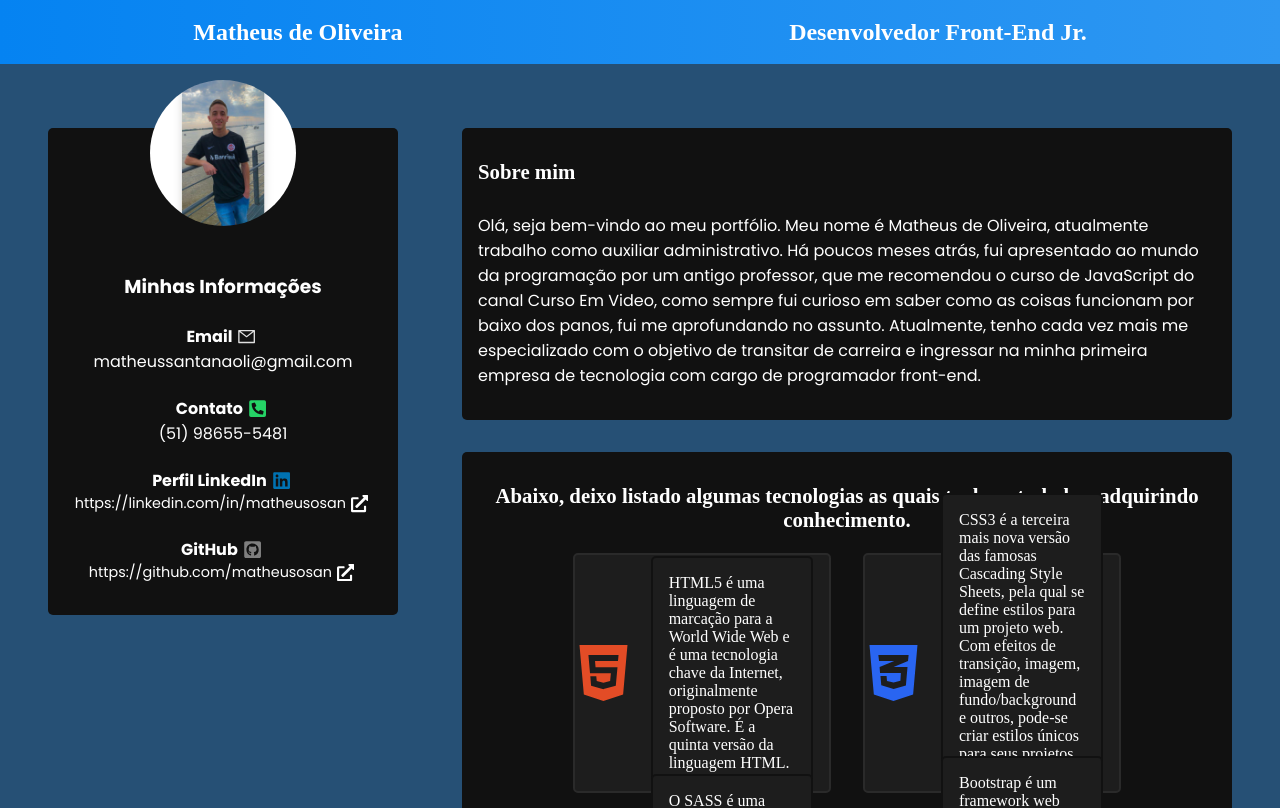
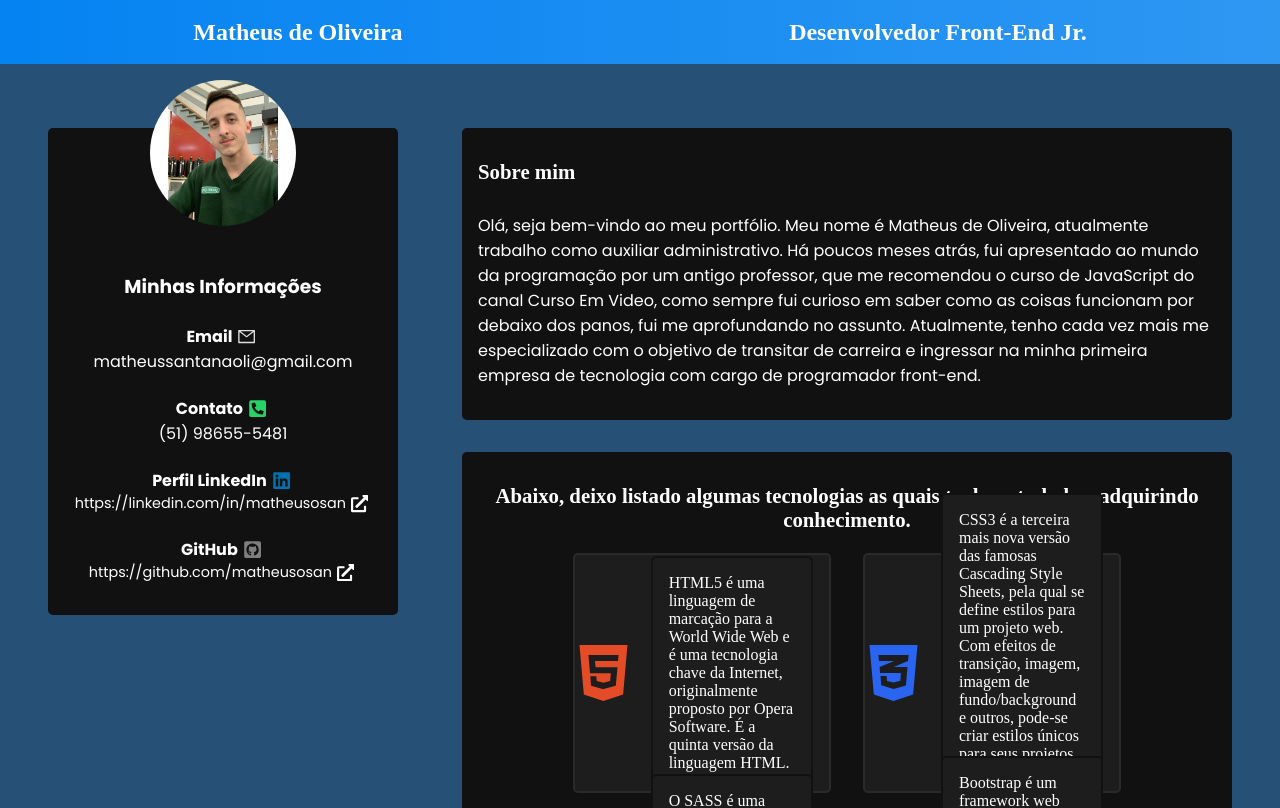
Before and after one commit to matheusosan/my-portfolio, a React (Create React App) app: page / in a window 1280 px wide. Shown: the top 808 px of the page. Built offline with nearby package versions, Linux system fonts and the light colour scheme.

Commit message:
Ajustei o conteúdo "sobre mim" e troquei a foto.

```diff
--- a/src/components/AboutMe.jsx
+++ b/src/components/AboutMe.jsx
@@ -1,13 +1,14 @@
 import React from "react";
 import "./aboutMe.css";
-import MyPhoto from "../images/eu.jpg";
+// import MyPhoto from "../images/eu.jpg";
+import Me from "../images/me.jpeg"
 import { FaPhoneSquareAlt, FaLinkedin, FaGithubSquare, FaExternalLinkAlt } from 'react-icons/fa'
 import { AiOutlineMail } from 'react-icons/ai'
 
 export const Div1 = (props) => {
   return (
       <aside id="about-me">
-        <img src={MyPhoto} alt="Minha Foto" id="eu" />
+        <img src={Me} alt="Minha Foto" id="eu" />
         <h3 id="first-child" >Minhas Informações</h3>
 
         <p className="about-itens">Email <AiOutlineMail className="about-svg" id="email"/>
--- a/src/components/MainContent.jsx
+++ b/src/components/MainContent.jsx
@@ -14,7 +14,7 @@ export const Div2 = () => {
         <h3>Sobre mim</h3>
         <p>Olá, seja bem-vindo ao meu portfólio.
           Meu nome é Matheus de Oliveira, atualmente trabalho como auxiliar administrativo.
-          Há poucos meses atrás, fui apresentado ao mundo da programação por um antigo professor, que me recomendou o curso de JavaScript do canal Curso Em Video, como sempre fui curioso em saber como as coisas funcionam por baixo dos panos, fui me aprofundando no assunto. Atualmente, tenho cada vez mais me especializado com o objetivo de transitar de carreira e ingressar na minha primeira empresa de tecnologia com cargo de programador front-end.
+          Há poucos meses atrás, fui apresentado ao mundo da programação por um antigo professor, que me recomendou o curso de JavaScript do canal Curso Em Video, como sempre fui curioso em saber como as coisas funcionam por debaixo dos panos, fui me aprofundando no assunto. Atualmente, tenho cada vez mais me especializado com o objetivo de transitar de carreira e ingressar na minha primeira empresa de tecnologia com cargo de programador front-end.
         </p>
       </div>
       <div id="skills">
--- a/src/components/aboutMe.css
+++ b/src/components/aboutMe.css
@@ -21,6 +21,7 @@
   border-radius: 50%;
   position: absolute;
   top: -3em;
+
 }
 
 #first-child {
```
Also changed, not shown: src/images/me.jpeg (added).
